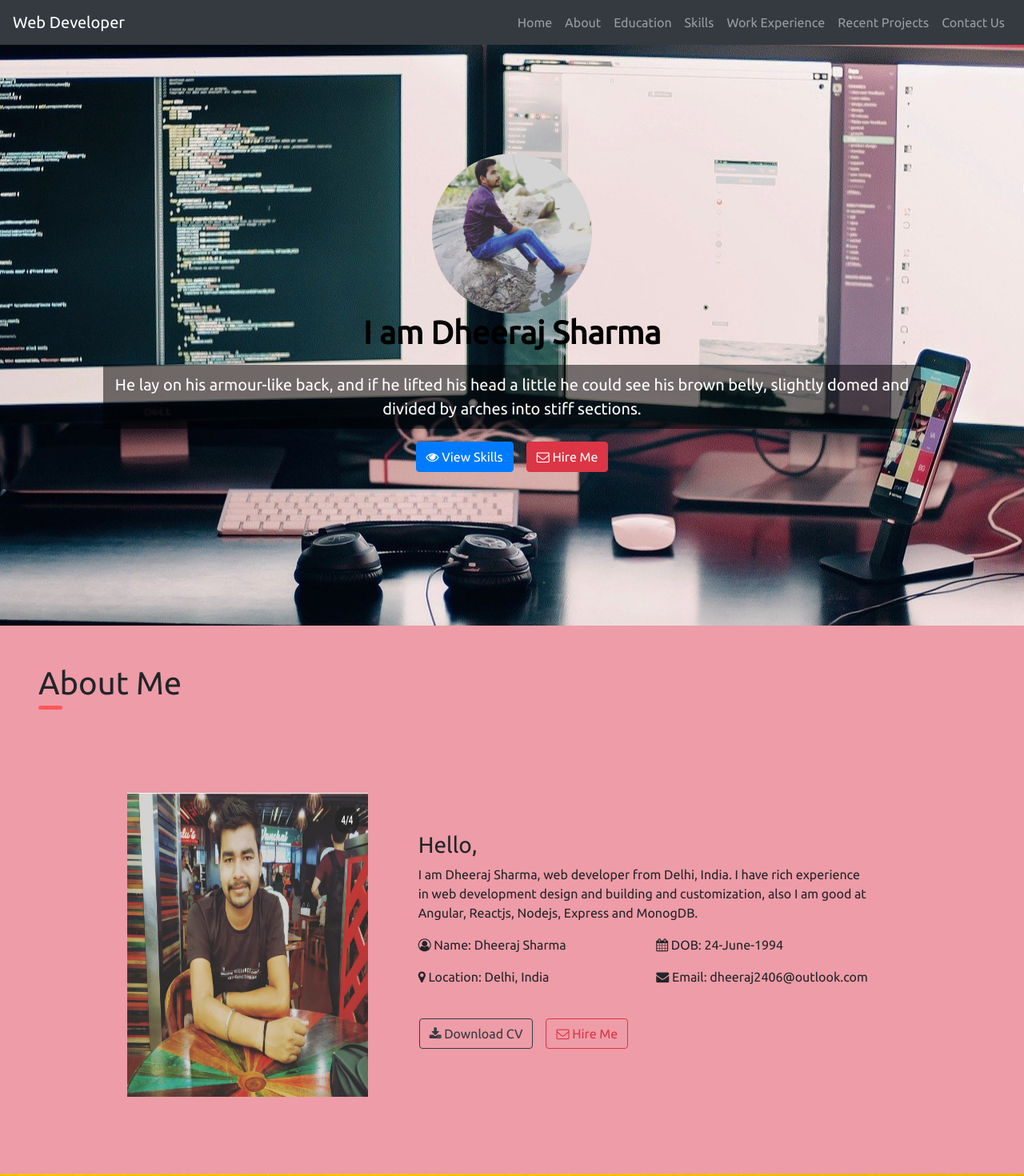
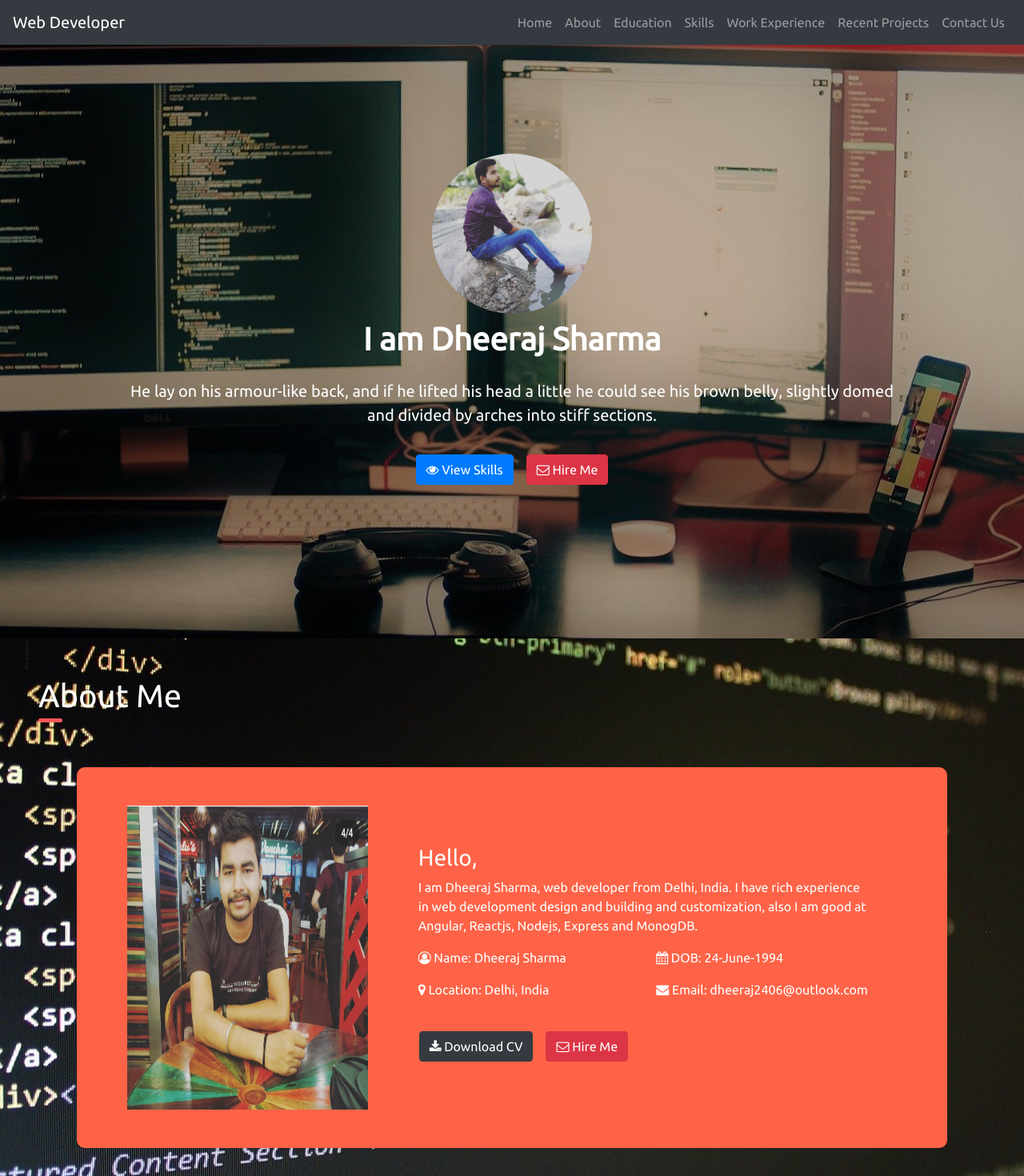
Before and after one commit to dj4385/resume, a React (Create React App) app: page / in a window 1280 px wide. Shown: the top 1470 px of the page at 80% size. Built offline with nearby package versions, Linux system fonts and the light colour scheme.

Commit message:
made some changes in about component and so on

```diff
--- a/src/assets/css/style.css
+++ b/src/assets/css/style.css
@@ -1,5 +1,8 @@
 *{
     font-family: 'Ubuntu', sans-serif;
+}
+html {
+    scroll-behavior: smooth;
 }
 
 /* Home component css */
@@ -15,12 +18,11 @@
 }
 .name{
     font-size: 4.0 rem;
-    color: black;
+    color: white;
     font-weight: 700;
 }
 .subHeading{
-    background: #00000085;
-    padding: 10px;
+    padding: 18px;
     color: white;
     font-size: 20px;
 }
@@ -32,7 +34,13 @@
 /* About component css */
 
 .Abtbg{
-    background: #ee9ca7;
+    background: url('../images/abt.jpg') no-repeat center fixed;
+}
+
+.abtTextBg{
+    background: tomato;
+    color: white;
+    border-radius: 10px;
 }
 
 .abtMe:after{
@@ -102,7 +110,7 @@
     box-shadow: 5px 6px #000000;
 }
 .skillBg{
-    background: url('../images/skillImg.jpg') no-repeat center;
+    background: url('../images/skillImg.jpg') no-repeat center fixed
 }
 
 /* experience component  */
--- a/src/components/About.js
+++ b/src/components/About.js
@@ -13,10 +13,10 @@ export const About = ()=>{
         <div className="container-fluid p-5 Abtbg">
             <div className="row">
                 <div className="col-lg-12 text-left">
-                    <h1 className="abtMe">About Me</h1>
+                    <h1 className="text-white abtMe">About Me</h1>
                 </div>
             </div>
-            <div className="row p-5 mr-5 ml-5 mt-5">
+            <div className="row abtTextBg p-5 mr-5 ml-5 mt-5">
                 <div className="col-lg-4">
                     <img src={dheeraj} alt="" className="img-fluid abtImg"></img>
                 </div>
@@ -29,10 +29,10 @@ export const About = ()=>{
                         <div className="col-lg-6"><p> <span className="fa fa-map-marker"></span> Location: {location} </p></div>
                         <div className="col-lg-6"><p> <span className="fa fa-envelope"></span> Email: {email} </p> </div>
                         <div className="mt-4 ml-3">
-                            <a href={resume} target="_blank" rel="noopener noreferrer" className="btn btn-outline-dark mr-3">
+                            <a href={resume} target="_blank" rel="noopener noreferrer" className="btn btn-dark mr-3">
                                 <span className="fa fa-download"></span> Download CV
                             </a>
-                            <a href="mailto:dheeraj2406@outlook.com" className="btn btn-outline-danger">
+                            <a href="mailto:dheeraj2406@outlook.com" className="btn btn-danger">
                                 <span className="fa fa-envelope-o"></span> Hire Me
                             </a>
                         </div>
--- a/src/components/Home.js
+++ b/src/components/Home.js
@@ -9,8 +9,8 @@ export const Home = ()=>{
             <div className="row pt-5 pb-5">
                 <div className="col-lg-12 p-5 text-center">
                    <div className=" p-5">
-                        <img src={dheeraj} alt="" className="img-fluid profile"></img>
-                        <h1 className="name mb-3">I am Dheeraj Sharma</h1>
+                        <img src={dheeraj} alt="" className="img-fluid mb-2 profile"></img>
+                        <h1 className="name">I am Dheeraj Sharma</h1>
                         <p className="subHeading">He lay on his armour-like back, and if he lifted his head a little he could see his brown belly, slightly domed and divided by arches into stiff sections.</p>
                         <div className="row">
                             <div className="col-lg-12">
```
Also changed, not shown: src/assets/images/abt.jpg (added), src/assets/images/frontImg.jpg.
